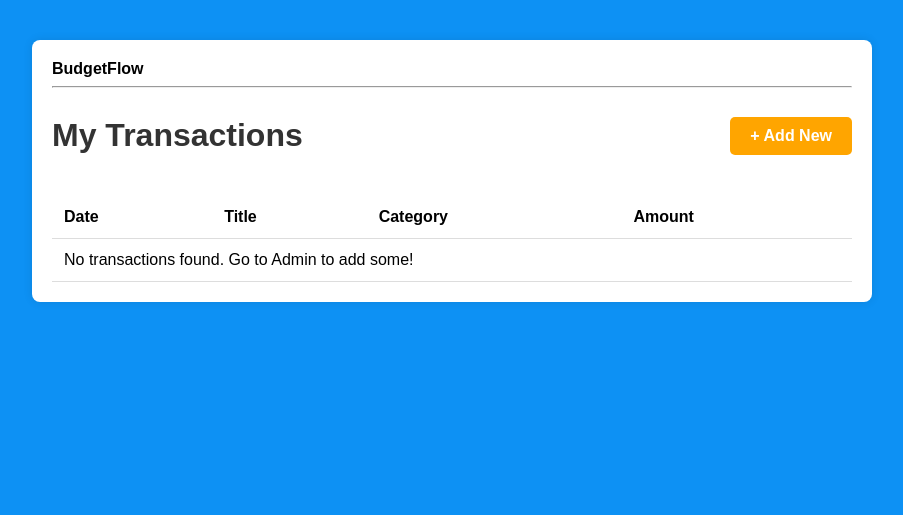
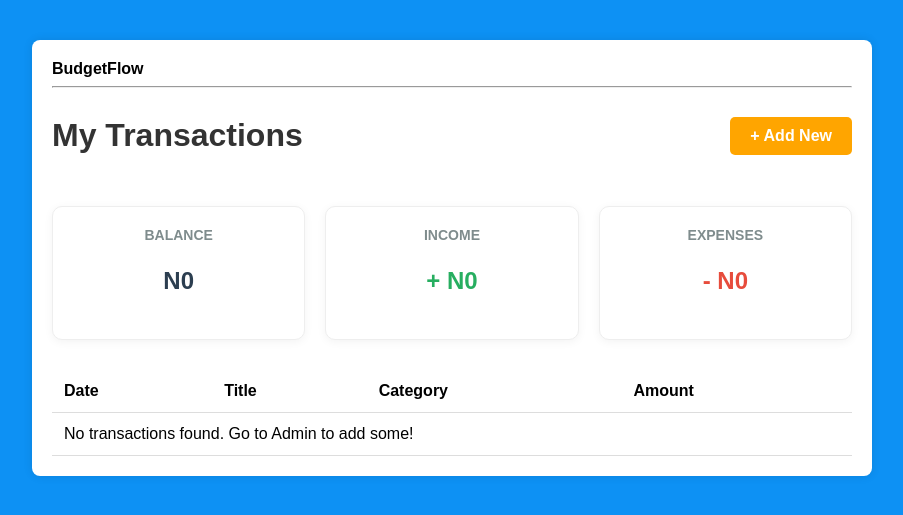
Before and after one commit to Obinna32/budgetflow_project, a Django app: page / in a window 1280 px wide. Shown: the top 515 px of the page, without its empty margins (188-1091 px from the left). Run offline with Django 5.2, Linux system fonts and the light colour scheme; the visitor is signed in with stand-in values (Sample User, id 1); data that the repository does not hold is empty.

Commit message:
feat: add dashboard summary logic and summary cards UI

```diff
--- a/transactions/static/css/style.css
+++ b/transactions/static/css/style.css
@@ -67,3 +67,30 @@ input, select {
     cursor: pointer;
     font-size: 16px;
 }
+
+.summary-container {
+    display: flex;
+    gap: 20px;
+    margin: 30px 0;
+}
+
+.summary-card{
+    flex: 1;
+    background-color: #fff;
+    padding: 20px;
+    border-radius: 10px;
+    box-shadow: 0 2px 10px rgba(0,0,0,0.05);
+    border: 1px solid #eee;
+    text-align: center;
+}
+
+.summary-card h3{
+    margin: 0;
+    font-size: 14px;
+    color: #7f8c8d;
+    text-transform: uppercase;
+}
+
+.balance-amount { font-size: 24px; font-weight: bold; color: #2c3e50;}
+.income-amount { font-size: 24px; font-weight: bold; color: #27ae60;}
+.expense-amount { font-size: 24px; font-weight: bold; color: #e74c3c;}
--- a/transactions/templates/transactions/index.html
+++ b/transactions/templates/transactions/index.html
@@ -5,6 +5,21 @@
     <div style="display: flex; justify-content: space-between; align-items: center;">
         <h1>My Transactions</h1>
         <a href = "{% url 'transaction_add' %}" class="btn-add"> + Add New </a>
+    </div>
+
+    <div class="summary-container">
+        <div class="summary-card">
+            <h3>Balance</h3>
+            <p class = "balance-amount">N{{ balance }}</p>
+        </div>
+        <div class="summary-card">
+            <h3>Income</h3>
+            <p class = "income-amount">+ N{{ total_income}}</p>
+        </div>
+        <div class="summary-card">
+            <h3>Expenses</h3>
+            <p class="expense-amount"> - N{{ total_expense }}</p>
+        </div>
     </div>
     <table>
         <thead>
--- a/transactions/views.py
+++ b/transactions/views.py
@@ -2,16 +2,32 @@ from django.shortcuts import render, redirect
 from .models import Transaction
 from .forms import TransactionForm
 from django.contrib.auth.decorators import login_required
+from django.db.models import Sum
 
 # Create your views here.
 
 @login_required
 def transaction_list(request):
     #This will fetch all transactions from the database
-    transactions = Transaction.objects.all().order_by('-date')
-    return render(request, 'transactions/index.html', {
-        'transactions': transactions
-    })
+    transactions = Transaction.objects.filter(user=request.user).order_by('-date')
+
+    #Calculate Total income
+    total_income = transactions.filter(transaction_type='income').aggregate(Sum('amount'))['amount__sum'] or 0
+
+    #Calculate Total Expense
+    total_expense = transactions.filter(transaction_type='expense').aggregate(Sum('amount'))['amount__sum'] or 0
+
+    #Calculate Net Balance
+    balance = total_income - total_expense
+
+    context = {
+        'transactions' : transactions,
+        'total_income' : total_income,
+        'total_expense': total_expense,
+        'balance': balance,
+    }
+
+    return render(request, 'transactions/index.html', context)
 
 @login_required
 def transaction_create(request):
```
